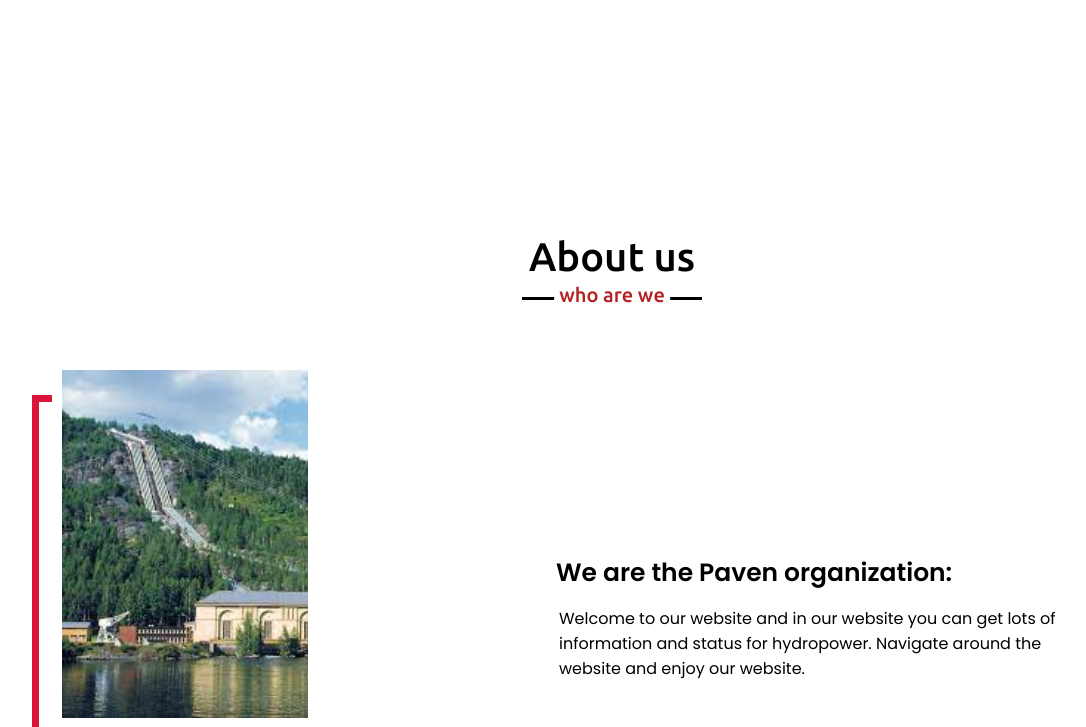
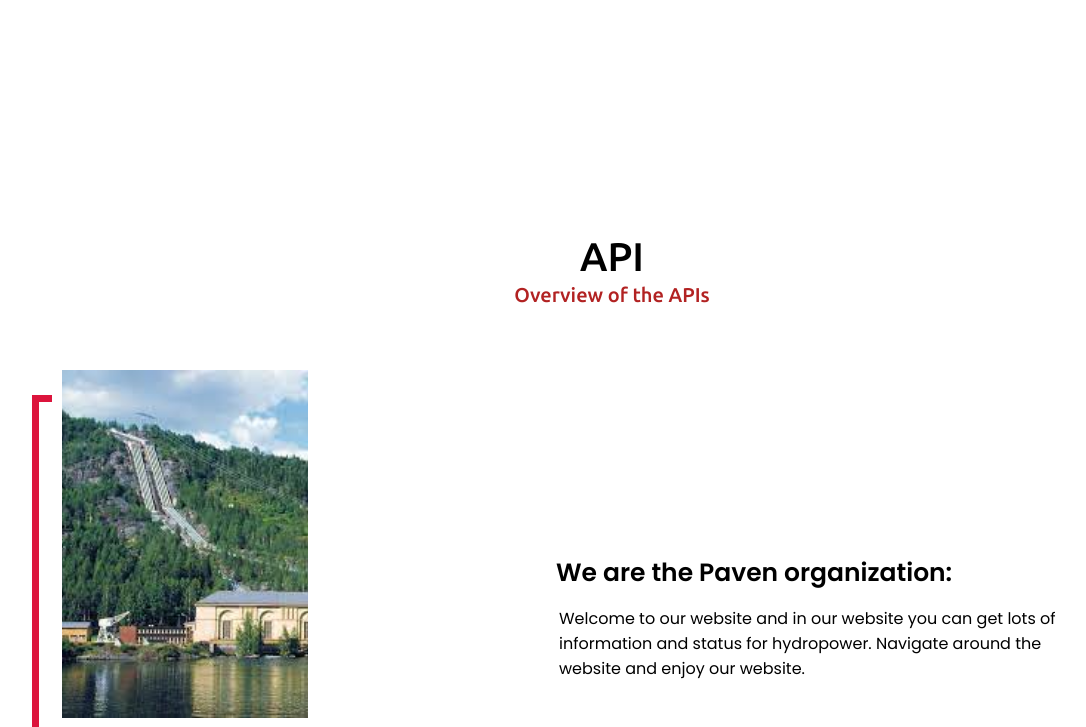
Before and after one commit to MarcusKildal/paven.as-bouve, a PHP site: page /main.php in a window 1280 px wide. Shown: the part 1452-2179 px from the top of the page, without its empty margins (28-1114 px from the left). Run offline with PHP 8.4, Linux system fonts and the light colour scheme; the visitor is signed in with stand-in values (Sample User, id 1); some libraries are stand-ins or nearby versions.

Commit message:
endrett navn

```diff
--- a/PHP&CSS&JS-filer/main.php
+++ b/PHP&CSS&JS-filer/main.php
@@ -173,7 +173,7 @@ if(empty($_SESSION["id"])) {
 
   <div class="max-width">
 
-    <h2 class="api-title">About us</h2>
+    <h2 class="api-title">API</h2>
 
     <div class="api-at">
 
--- a/PHP&CSS&JS-filer/style-10.css
+++ b/PHP&CSS&JS-filer/style-10.css
@@ -659,7 +659,7 @@ section .api-title::after {
 
 
 .api .api-title::after {
-  content: 'who are we';
+  content: 'Overview of the APIs';
 }
 
 
```
